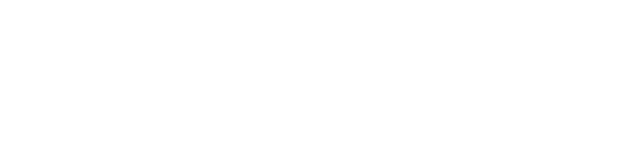
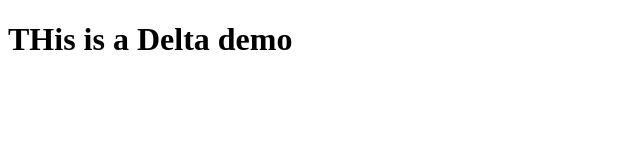
Before and after one commit to abhi17181/delta-demo, a plain HTML site: page index.html in a window 1280 px wide. Shown: the whole page, without its empty margins (0-640 px from the left). Drawn offline with Linux system fonts and the light colour scheme.

Commit message:
Update index.html

```diff
--- a/index.html
+++ b/index.html
@@ -6,6 +6,6 @@
     <title>Sample page</title>
 </head>
 <body>
-
+    <h1>THis is a Delta demo</h1>
 </body>
 </html>
```
